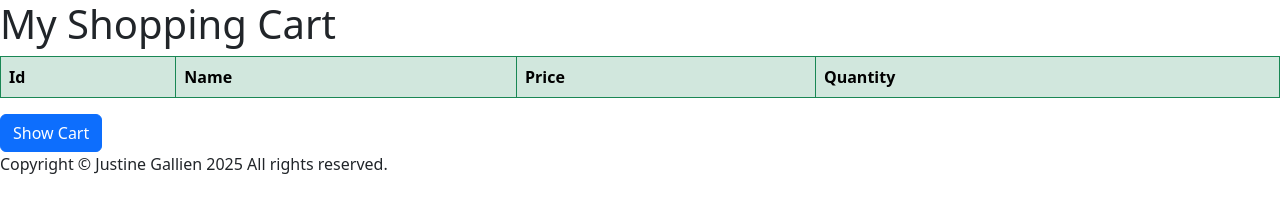
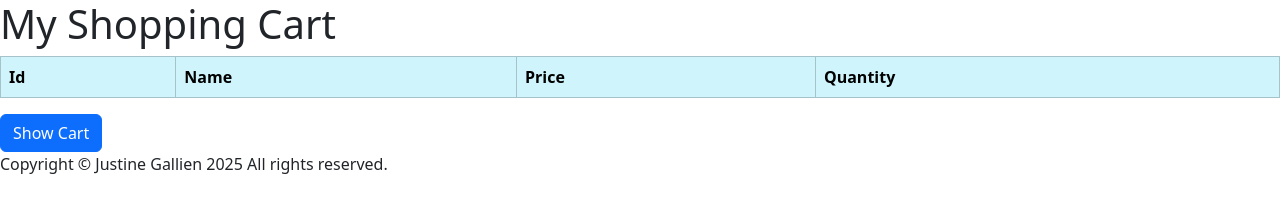
Before and after one commit to justinegallien/Week-7-Lab-2, a plain HTML site: page index.html in a window 1280 px wide. Drawn offline with nearby package versions, Linux system fonts and the light colour scheme.

Commit message:
updated table head style

```diff
--- a/index.html
+++ b/index.html
@@ -14,7 +14,7 @@
   <body>
     <h1>My Shopping Cart</h1>
     <table class="table table-success table-bordered border-success" id="shopping-cart">
-      <thead>
+      <thead class="table-info">
         <th>Id</th>
         <th>Name</th>
         <th>Price</th>
```
